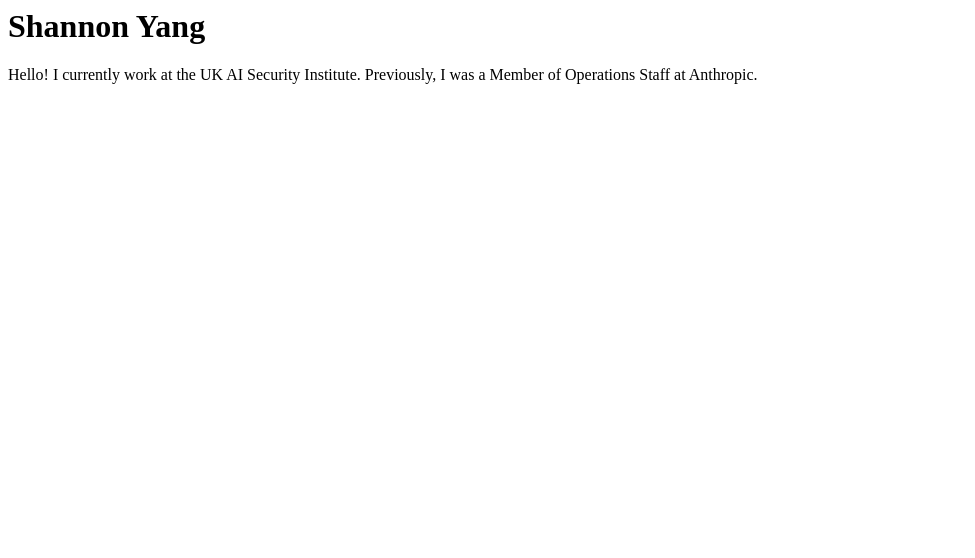
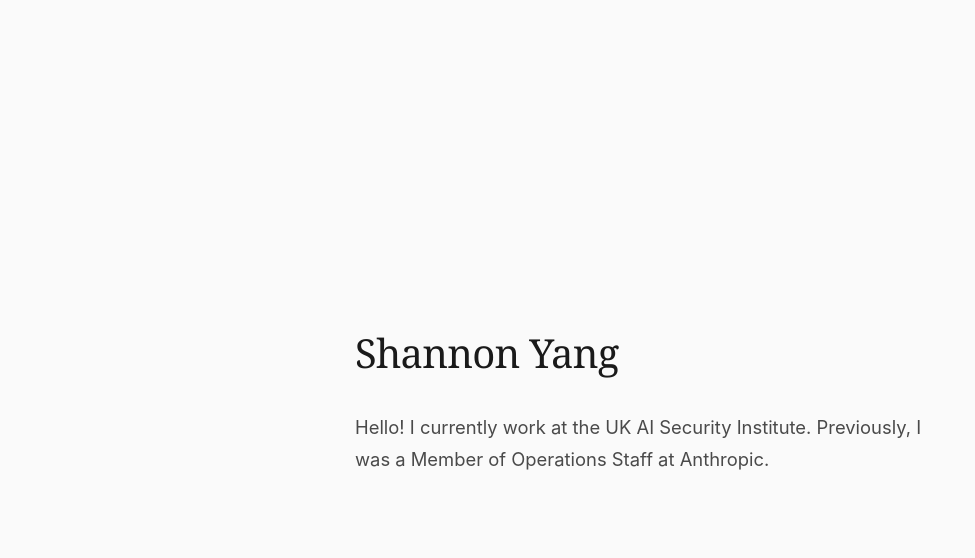
Before and after one commit to yangshannon/yangshannon.github.io, a plain HTML site: page index.html in a window 1280 px wide. Shown: the whole page, without its empty margins (0-975 px from the left). Drawn offline with Linux system fonts and the light colour scheme.

Commit message:
Update index.html

```diff
--- a/index.html
+++ b/index.html
@@ -1,8 +1,67 @@
-<html>
+<!DOCTYPE html>
+<html lang="en">
+<head>
+  <meta charset="UTF-8">
+  <meta name="viewport" content="width=device-width, initial-scale=1.0">
+  <title>Shannon Yang</title>
+  <style>
+    * {
+      margin: 0;
+      padding: 0;
+      box-sizing: border-box;
+    }
 
+    body {
+      font-family: 'Georgia', 'Times New Roman', serif;
+      background: #fafafa;
+      min-height: 100vh;
+      display: flex;
+      align-items: center;
+      justify-content: center;
+      padding: 20px;
+      color: #1a1a1a;
+    }
+
+    .container {
+      max-width: 650px;
+      width: 100%;
+      padding: 80px 40px;
+    }
+
+    h1 {
+      font-size: 2.5em;
+      font-weight: 400;
+      margin-bottom: 32px;
+      letter-spacing: -0.02em;
+      color: #1a1a1a;
+    }
+
+    p {
+      font-size: 1.15em;
+      line-height: 1.7;
+      color: #4a4a4a;
+      font-family: -apple-system, BlinkMacSystemFont, 'Segoe UI', sans-serif;
+    }
+
+    @media (max-width: 600px) {
+      .container {
+        padding: 60px 24px;
+      }
+
+      h1 {
+        font-size: 2em;
+      }
+
+      p {
+        font-size: 1.05em;
+      }
+    }
+  </style>
+</head>
 <body>
-  <h1>Shannon Yang</h1>
-  <p>Hello! I currently work at the UK AI Security Institute. Previously, I was a Member of Operations Staff at Anthropic.</p>
+  <div class="container">
+    <h1>Shannon Yang</h1>
+    <p>Hello! I currently work at the UK AI Security Institute. Previously, I was a Member of Operations Staff at Anthropic.</p>
+  </div>
 </body>
-
 </html>
```
